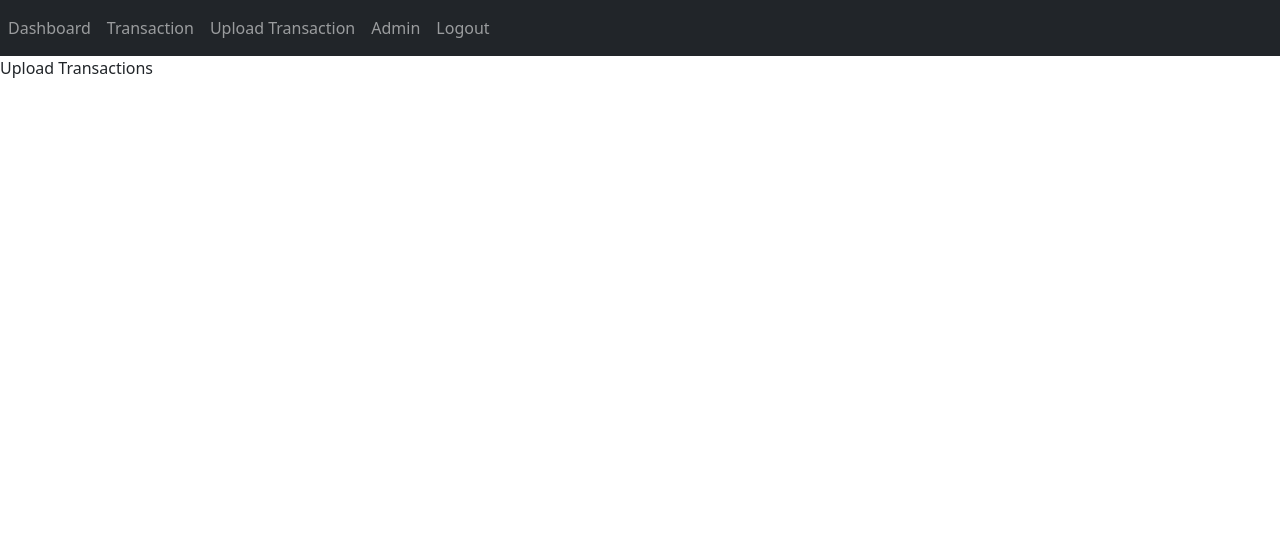
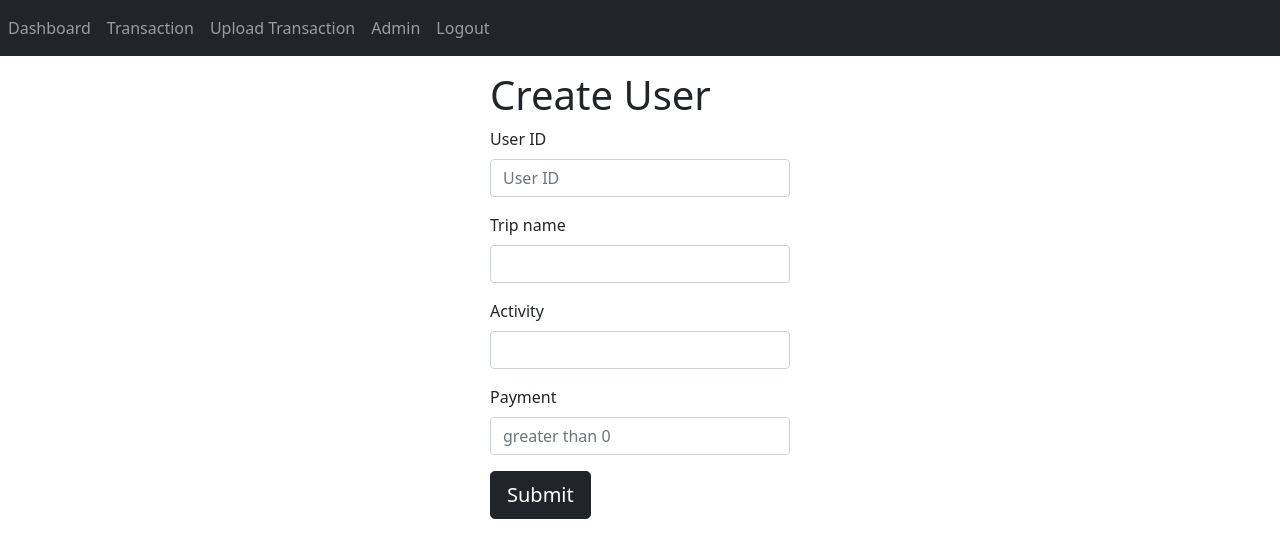
Before and after one commit to gshelly469/transactions_application, a React (Create React App) app in the folder client/: page /UploadTrans in a window 1280 px wide. Shown: the top 558 px of the page. Built offline with nearby package versions, Linux system fonts and the light colour scheme; the HTML template or start-up script is replaced by a standard one.

Commit message:
added upload trans page

```diff
--- /dev/null
+++ b/client/src/components/UploadTrans/UploadTrans.css
@@ -0,0 +1,7 @@
+.transForm{
+    width: 100%;
+    max-width: 330px;
+    padding: 15px;
+    margin: auto;
+    height: 100%;
+}
--- a/client/src/components/UploadTrans/UploadTrans.js
+++ b/client/src/components/UploadTrans/UploadTrans.js
@@ -1,19 +1,69 @@
-import React, {Component} from 'react';
+import React, {useState} from 'react';
 import Topbar from '../Topbar/Topbar';
-// import './Topbar.css'
+import {Button, Form, FormGroup, Label, Input} from 'reactstrap';
+import './UploadTrans.css'
+import axios from 'axios';
 
 
-class Upload extends Component{
-    render(){
-        return(
+export default function UploadTrans(){
+    const [name_id, setname_id] = useState("");
+    const [trip_name, setTrip] = useState("");
+    const [activity, setactivity] = useState("");
+    const [payment, setpayment] = useState("");
 
-                <div className='UploadClass'>
-                    <Topbar />
-                    Upload Transactions
-                </div>
 
-        )
-    }
+
+    function handleSubmit(event) {
+        event.preventDefault();
+
+        const userObject = JSON.stringify({
+            "name_id":name_id,
+            "trip_name":trip_name,
+            "activity":activity,
+            "payment":payment
+        })
+
+        console.log(userObject)
+
+        axios.post('http://127.0.0.1:5000/postTransactions/addTransactions', userObject,
+        {
+            "headers": {
+            "content-type": "application/json"
+        }
+        })
+        .then( res => {
+            console.log('value of res ' ,res.data);
+        })
+      };
+
+
+
+    return(
+
+            <div className='Uploadtrans'>
+                <Topbar />
+                <Form className='transForm' onSubmit={handleSubmit}>
+                    <h1>Create User</h1>
+                    <FormGroup>
+                        <Label>User ID</Label>
+                        <Input type='text' placeholder='User ID' onChange={(e)=>setname_id(e.target.value)}></Input>
+                    </FormGroup>
+                    <FormGroup>
+                        <Label>Trip name</Label>
+                        <Input type='text' placeholder='' onChange={(e)=>setTrip(e.target.value)}></Input>
+                    </FormGroup>
+                    <FormGroup>
+                        <Label>Activity</Label>
+                        <Input type='text' placeholder='' onChange={(e)=>setactivity(e.target.value)}></Input>
+                    </FormGroup>
+                    <FormGroup>
+                        <Label>Payment</Label>
+                        <Input type='text' placeholder='greater than 0' onChange={(e)=>setpayment(e.target.value)}></Input>
+                    </FormGroup>
+                    <Button className='btn-lg btn-dark'>Submit</Button>
+                </Form>
+            </div>
+
+    )
+
 }
-
-export default Upload;
```
